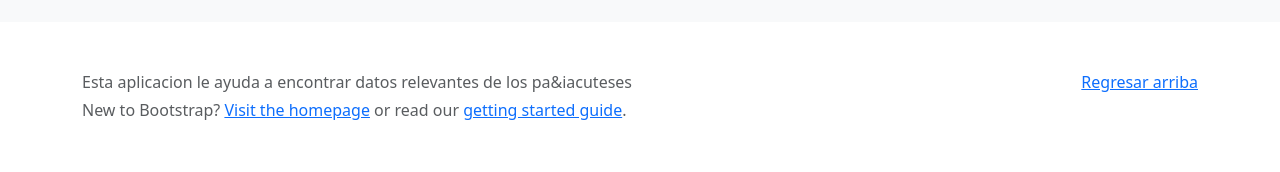
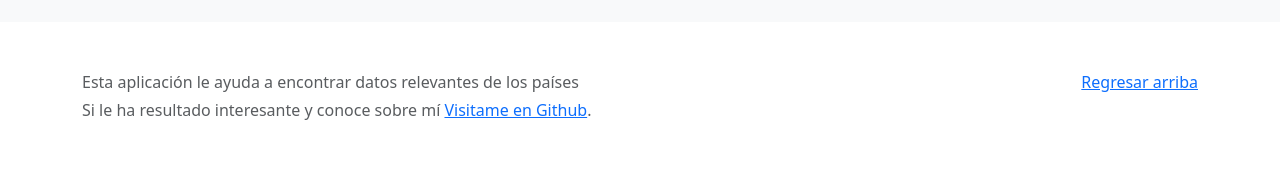
Before and after one commit to ernestosalonso2023/allcountries, an Angular app: page / in a window 1280 px wide. Shown: the part 240-412 px from the top of the page. Built offline with nearby package versions, Linux system fonts and the light colour scheme; no server answers.

Commit message:
modified:   src/app/app.component.html

```diff
--- a/src/app/app.component.html
+++ b/src/app/app.component.html
@@ -124,8 +124,8 @@
 <p class="float-end mb-1">
   <a href="#">Regresar arriba</a>
 </p>
-<p class="mb-1">Esta aplicacion le ayuda a encontrar datos relevantes de los pa&iacuteses</p>
-<p class="mb-0">New to Bootstrap? <a href="/">Visit the homepage</a> or read our <a href="../getting-started/introduction/">getting started guide</a>.</p>
+<p class="mb-1">Esta aplicaci&oacute;n le ayuda a encontrar datos relevantes de los pa&iacute;ses</p>
+<p class="mb-0">Si le ha resultado interesante y conoce sobre m&iacute; <a href="/">Visitame en Github</a>  <a href="https://github.com/ernestosalonso2023"></a>.</p>
 </div>
 </footer>
 <script src="../assets/dist/js/bootstrap.bundle.min.js"></script>
```
